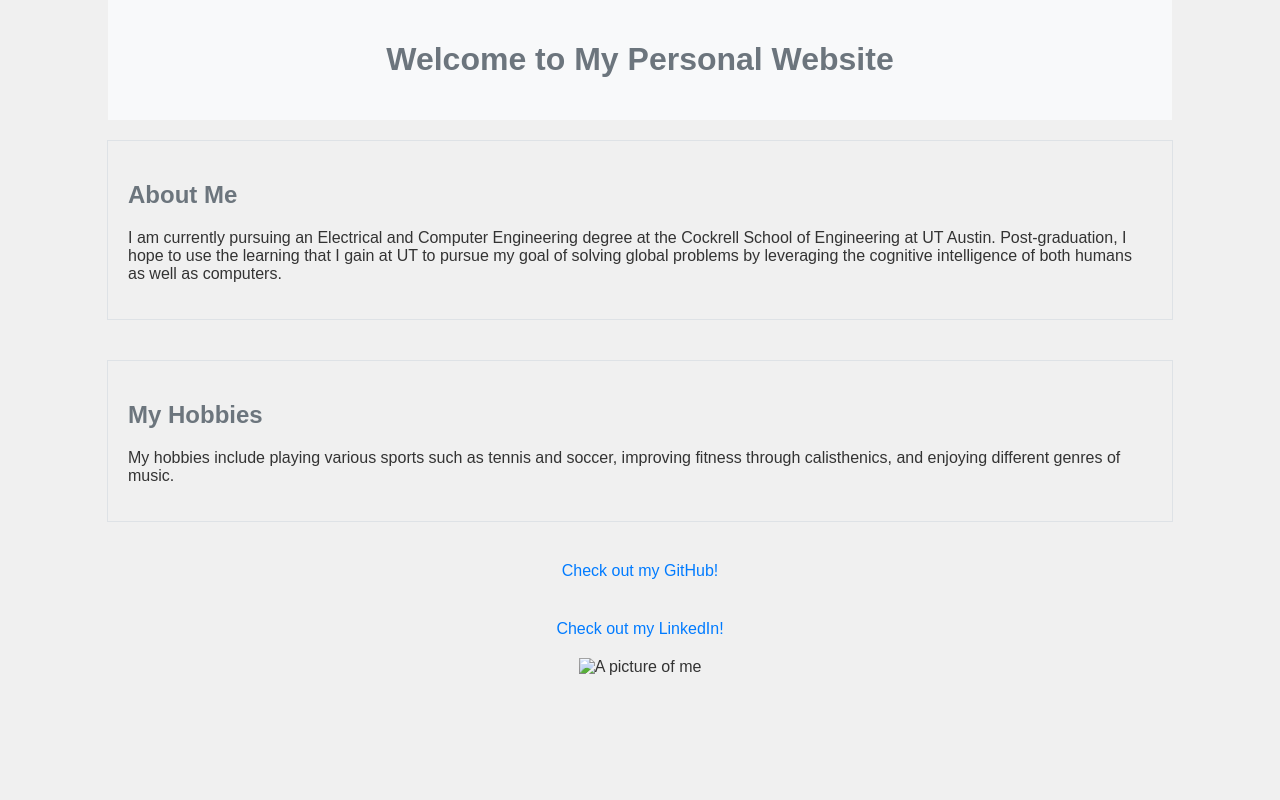
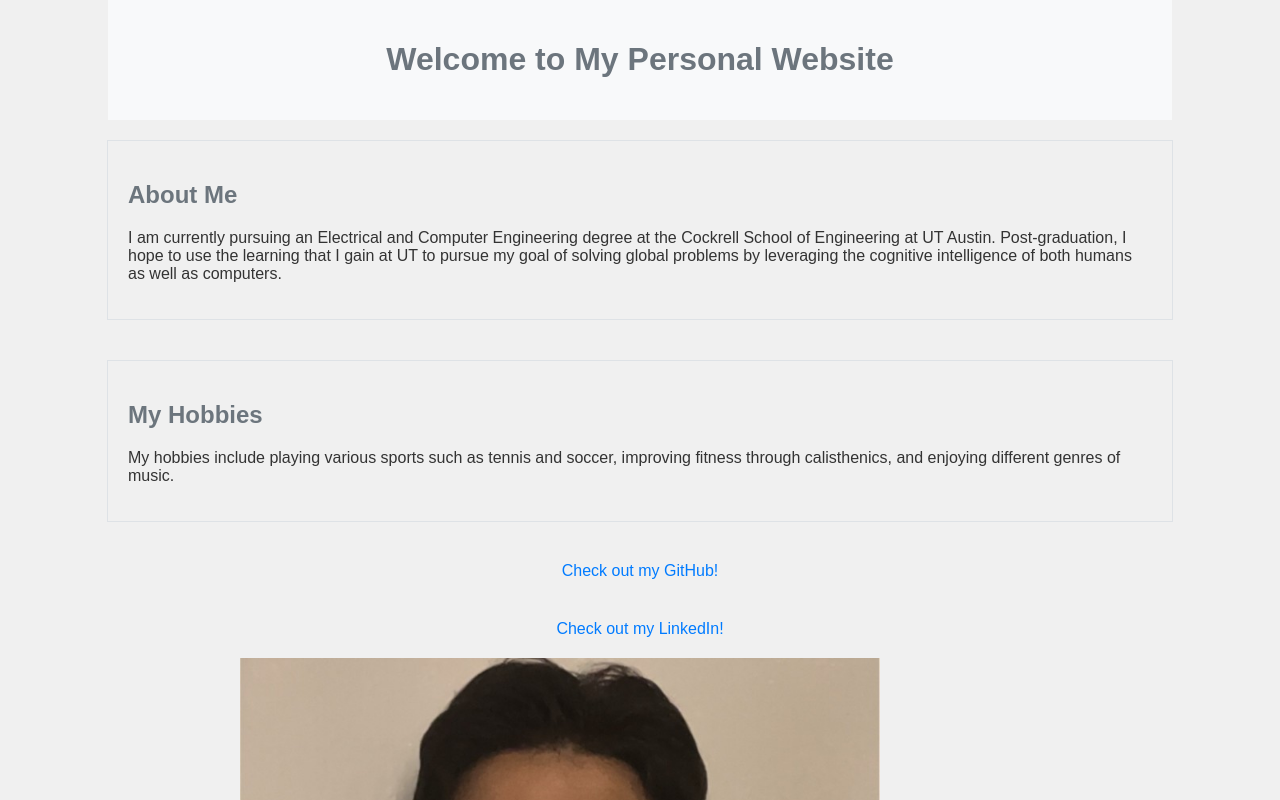
Before and after one commit to Nav1738/nav1738.github.io, a plain HTML site: page index.html in a window 1280 px wide. Shown: the top 800 px of the page. Drawn offline with Linux system fonts and the light colour scheme.

Commit message:
Update image file extension in index.html

```diff
--- a/index.html
+++ b/index.html
@@ -30,7 +30,7 @@
     </div>
 
     <div>
-        <img src="LinkedIn_Pic.jpg" alt="A picture of me">
+        <img src="LinkedIn_Pic.jpeg" alt="A picture of me">
     </div>
 </body>
 </html>
```
